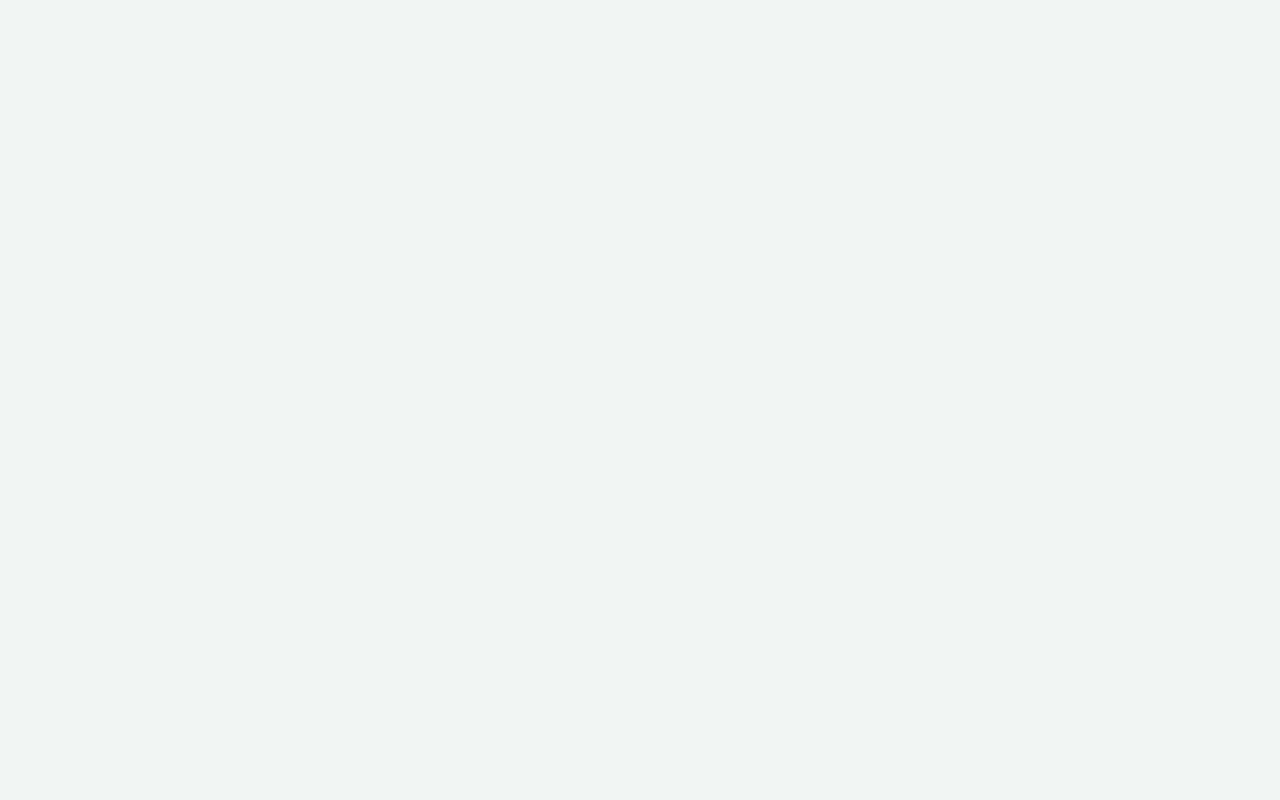
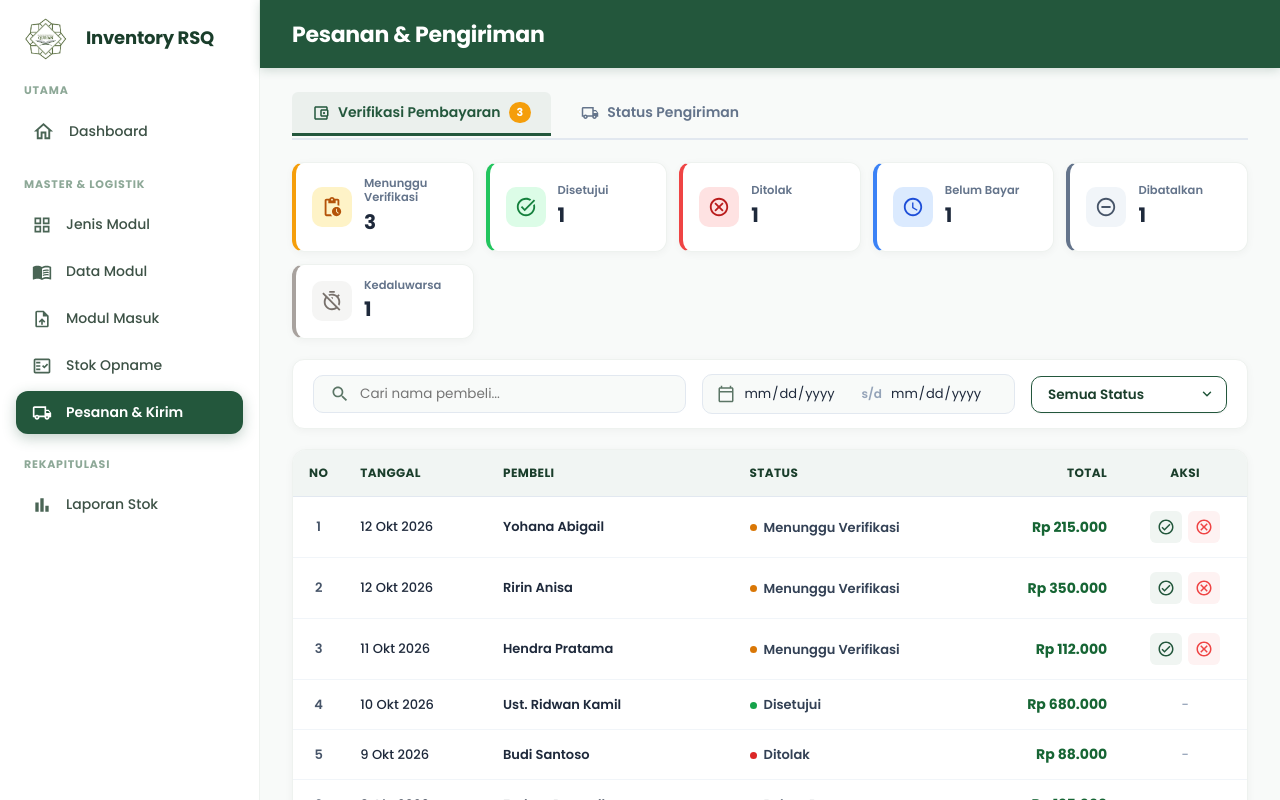
Before and after one commit to yohanaabigaill/Inventory-Pembelajaran, a React (Vite) app: page /verifikasi-pembayaran in a window 1280 px wide. Before the commit this address had no page. Shown: the top 800 px of the page. Built offline with nearby package versions, Linux system fonts and the light colour scheme.

Commit message:
menambahkan filter rentang tanggal di verifikasi pembayaran

```diff
--- a/src/App.jsx
+++ b/src/App.jsx
@@ -5,7 +5,7 @@ import DataModul from "./pages/DataModul";
 import JenisModul from "./pages/JenisModul";
 import StokOpname from "./pages/StokOpname";
 import ModulMasuk from "./pages/ModulMasuk";
-import PesananKirim from "./pages/PesananKirim";
+import VerifikasiPembayaran from "./pages/VerifikasiPembayaran";
 import './index.css';
 
 function App() {
@@ -20,7 +20,8 @@ function App() {
         <Route path="/modul-masuk" element={<ModulMasuk />} />
         <Route path="/stok-opname" element={<StokOpname />} />
         <Route path="/verifikasi-stok-opname" element={<StokOpname />} />
-        <Route path="/pesanan-kirim" element={<PesananKirim />} />
+        <Route path="/pesanan-kirim" element={<VerifikasiPembayaran />} />
+        <Route path="/verifikasi-pembayaran" element={<VerifikasiPembayaran />} />
         <Route path="/" element={<DataModul />} />
       </Routes>
     </BrowserRouter>
--- a/src/components/Sidebar.jsx
+++ b/src/components/Sidebar.jsx
@@ -75,7 +75,7 @@ export default function Sidebar({
             },
         {
           name: 'Pesanan & Kirim',
-          path: '/pesanan-kirim',
+          path: '/verifikasi-pembayaran',
           icon: <LocalShippingOutlinedIcon sx={{ fontSize: 20 }} />
         }
       ]
--- a/src/index.css
+++ b/src/index.css
@@ -213,6 +213,12 @@ select option:active {
     width: 100% !important;
   }
 
+  .date-range-responsive {
+    width: 100% !important;
+    box-sizing: border-box !important;
+    justify-content: space-between !important;
+  }
+
   .modal-detail-responsive {
     padding: 16px !important;
     max-height: 94vh !important;
@@ -238,3 +244,8 @@ select option:active {
     box-sizing: border-box !important;
   }
 }
+
+.date-input-clean::-webkit-calendar-picker-indicator {
+  display: none !important;
+  -webkit-appearance: none !important;
+}
--- a/src/pages/PesananKirim.jsx
+++ b/src/pages/VerifikasiPembayaran.jsx
@@ -8,6 +8,7 @@ import CheckCircleOutlinedIcon from '@mui/icons-material/CheckCircleOutlined';
 import CancelOutlinedIcon from '@mui/icons-material/CancelOutlined';
 import LocalShippingOutlinedIcon from '@mui/icons-material/LocalShippingOutlined';
 import SearchOutlinedIcon from '@mui/icons-material/SearchOutlined';
+import CalendarTodayOutlinedIcon from '@mui/icons-material/CalendarTodayOutlined';
 import CloseOutlinedIcon from '@mui/icons-material/CloseOutlined';
 import ErrorOutlineOutlinedIcon from '@mui/icons-material/ErrorOutlineOutlined';
 import AccountBalanceWalletOutlinedIcon from '@mui/icons-material/AccountBalanceWalletOutlined';
@@ -148,7 +149,7 @@ const STATS_CONFIG = [
   { key: 'totalKedaluwarsa', label: 'Kedaluwarsa', status: 'Kedaluwarsa', border: '#a8a29e', color: '#78716c', bg: '#f5f5f4', icon: TimerOffOutlinedIcon }
 ];
 
-export default function PesananKirim() {
+export default function VerifikasiPembayaran() {
   const [isMobileSidebarOpen, setIsMobileSidebarOpen] = useState(false);
   const [activeTab, setActiveTab] = useState('verifikasi');
 
@@ -156,6 +157,8 @@ export default function PesananKirim() {
   const [pesananList, setPesananList] = useState(INITIAL_PESANAN);
   const [searchQuery, setSearchQuery] = useState('');
   const [statusFilter, setStatusFilter] = useState('Semua Status');
+  const [startDate, setStartDate] = useState('');
+  const [endDate, setEndDate] = useState('');
   const [currentPage, setCurrentPage] = useState(1);
   const itemsPerPage = 10;
   const [notification, setNotification] = useState(null);
@@ -210,9 +213,13 @@ export default function PesananKirim() {
         item.status.toLowerCase() === statusFilter.toLowerCase() ||
         (statusFilter === 'Ditolak' && (item.status === 'Pembayaran Ditolak' || item.status === 'Ditolak'));
 
-      return matchSearch && matchStatus;
+      const matchDateRange =
+        (!startDate || item.tanggal >= startDate) &&
+        (!endDate || item.tanggal <= endDate);
+
+      return matchSearch && matchStatus && matchDateRange;
     });
-  }, [pesananList, searchQuery, statusFilter]);
+  }, [pesananList, searchQuery, statusFilter, startDate, endDate]);
 
   // Pagination
   const totalPages = Math.ceil(filteredPesanan.length / itemsPerPage) || 1;
@@ -390,6 +397,7 @@ export default function PesananKirim() {
 
               {/* Pencarian & Filter */}
               <div style={styles.filterCard} className="filter-card-responsive">
+                {/* Pencarian Nama Pembeli */}
                 <div style={styles.searchWrapper} className="search-wrapper-responsive">
                   <SearchOutlinedIcon sx={{ color: '#5b7566', fontSize: 20 }} />
                   <input
@@ -403,6 +411,56 @@ export default function PesananKirim() {
                     style={styles.searchInput}
                     className="search-input-responsive"
                   />
+                </div>
+
+                {/* Filter Rentang Tanggal (dd/mm/yyyy) */}
+                <div style={styles.dateRangeWrapper} className="date-range-responsive">
+                  <CalendarTodayOutlinedIcon sx={{ color: '#5b7566', fontSize: 18, flexShrink: 0 }} />
+                  <input
+                    type="date"
+                    value={startDate}
+                    max={endDate || undefined}
+                    onChange={(e) => {
+                      setStartDate(e.target.value);
+                      setCurrentPage(1);
+                    }}
+                    onClick={(e) => {
+                      try { e.target.showPicker?.(); } catch {}
+                    }}
+                    style={styles.dateInput}
+                    className="date-input-clean"
+                    title="Tanggal Mulai (dd/mm/yyyy)"
+                  />
+                  <span style={styles.dateSeparator}>s/d</span>
+                  <input
+                    type="date"
+                    value={endDate}
+                    min={startDate || undefined}
+                    onChange={(e) => {
+                      setEndDate(e.target.value);
+                      setCurrentPage(1);
+                    }}
+                    onClick={(e) => {
+                      try { e.target.showPicker?.(); } catch {}
+                    }}
+                    style={styles.dateInput}
+                    className="date-input-clean"
+                    title="Tanggal Akhir (dd/mm/yyyy)"
+                  />
+                  {(startDate || endDate) && (
+                    <button
+                      type="button"
+                      onClick={() => {
+                        setStartDate('');
+                        setEndDate('');
+                        setCurrentPage(1);
+                      }}
+                      style={styles.dateClearBtn}
+                      title="Reset filter rentang tanggal"
+                    >
+                      <CloseOutlinedIcon sx={{ fontSize: 14 }} />
+                    </button>
+                  )}
                 </div>
 
                 <div style={styles.filterRight} className="filter-right-responsive">
@@ -1005,7 +1063,7 @@ const styles = {
     borderRadius: '10px',
     border: '1px solid #e2e8f0',
     flex: 1,
-    minWidth: '260px'
+    minWidth: '220px'
   },
   searchInput: {
     border: 'none',
@@ -1014,6 +1072,45 @@ const styles = {
     fontSize: '13.5px',
     width: '100%',
     color: '#1e293b'
+  },
+  dateRangeWrapper: {
+    display: 'flex',
+    alignItems: 'center',
+    gap: '8px',
+    backgroundColor: '#f8faf9',
+    padding: '8px 14px',
+    borderRadius: '10px',
+    border: '1px solid #e2e8f0',
+    boxSizing: 'border-box'
+  },
+  dateInput: {
+    border: 'none',
+    outline: 'none',
+    backgroundColor: 'transparent',
+    fontSize: '13px',
+    fontFamily: 'inherit',
+    color: '#1e293b',
+    cursor: 'pointer',
+    width: '110px',
+    padding: 0
+  },
+  dateSeparator: {
+    fontSize: '12px',
+    color: '#94a3b8',
+    fontWeight: '600',
+    userSelect: 'none'
+  },
+  dateClearBtn: {
+    background: 'none',
+    border: 'none',
+    cursor: 'pointer',
+    color: '#94a3b8',
+    display: 'flex',
+    alignItems: 'center',
+    justifyContent: 'center',
+    padding: '2px',
+    borderRadius: '50%',
+    marginLeft: '2px'
   },
   filterRight: {
     display: 'flex',
```
